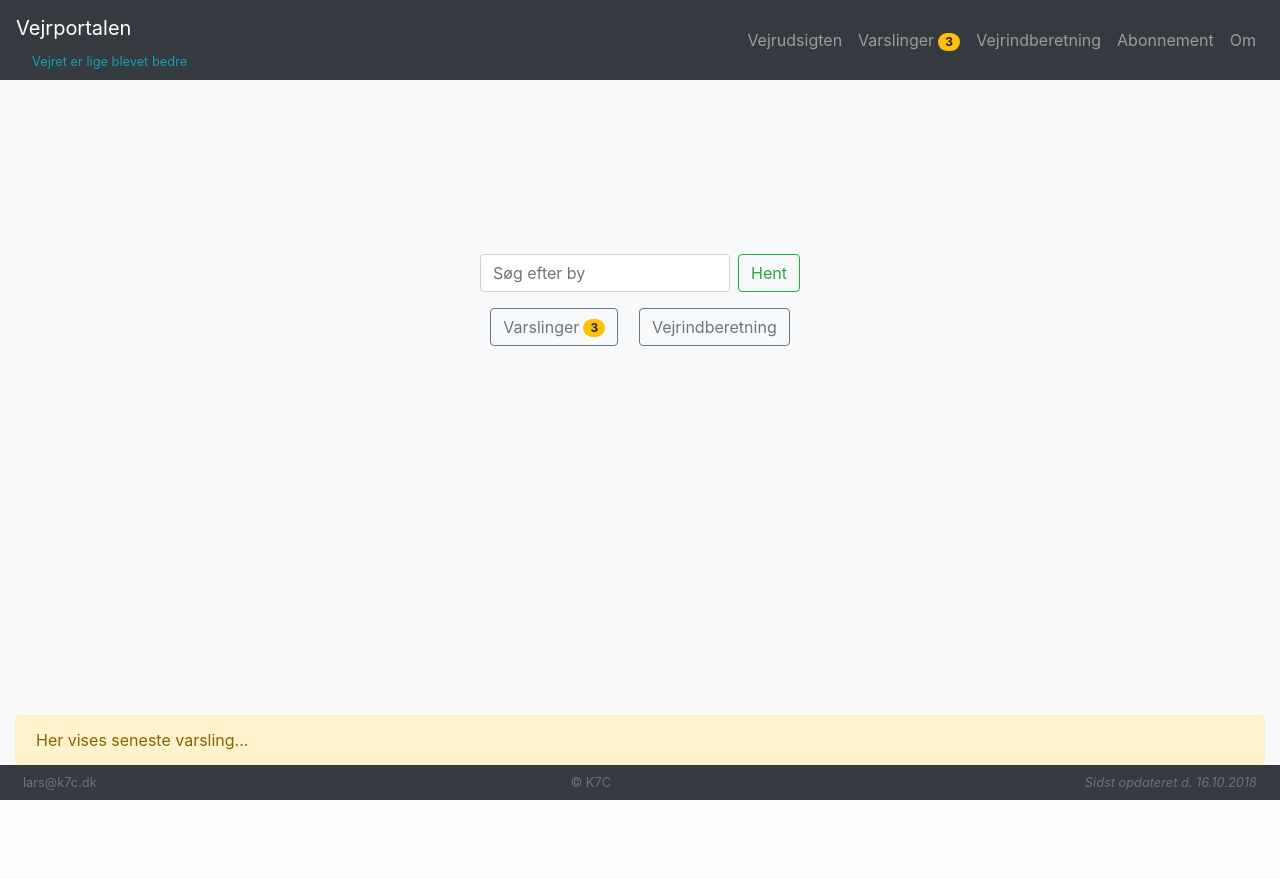
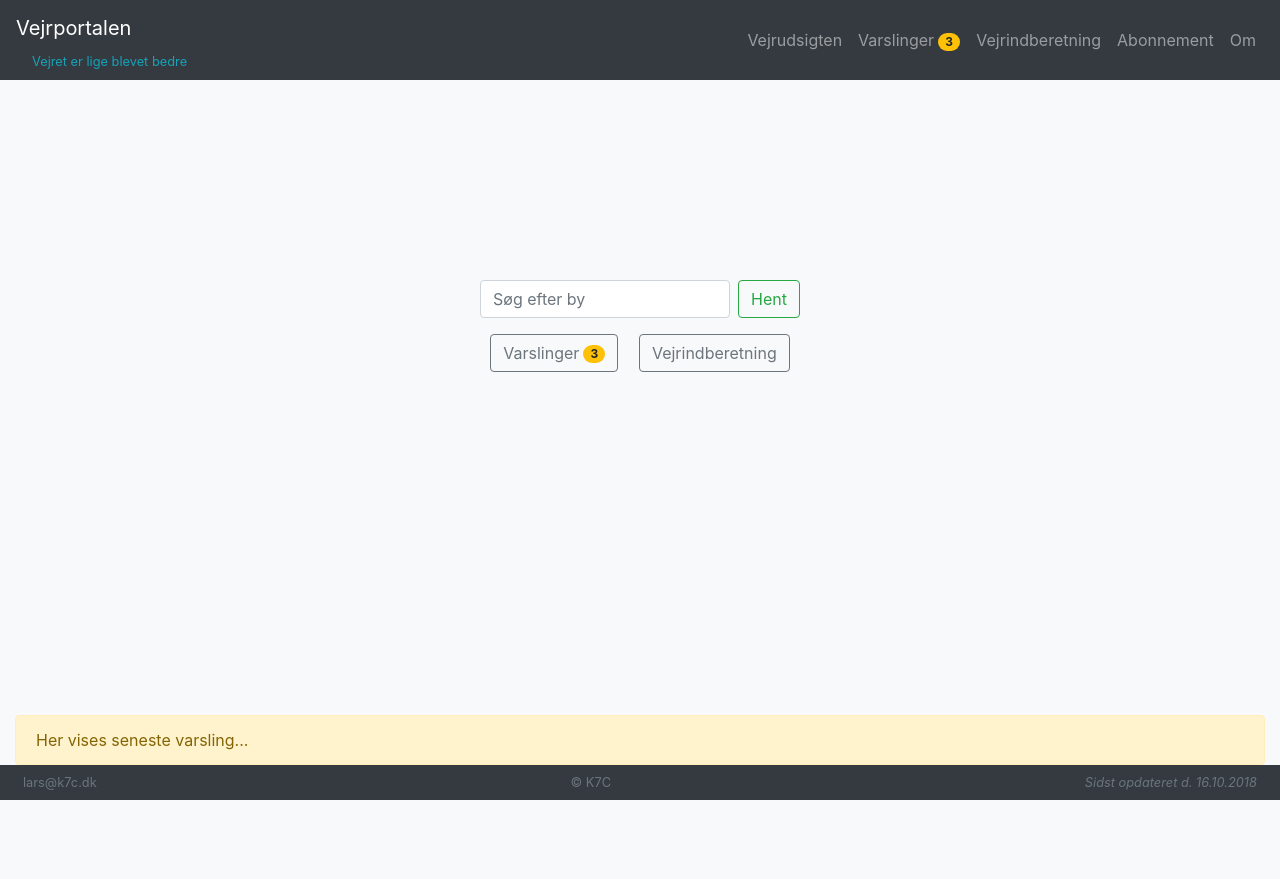
Before and after one commit to larsk7cdk/vejrportalen, a PHP site: page / in a window 1280 px wide. Shown: the top 879 px of the page. Before the commit the page ends 800 px from the top, so only its background shows below. Run offline with PHP 8.4, Linux system fonts and the light colour scheme; some libraries are stand-ins or nearby versions.

Commit message:
working...

```diff
--- a/app.css
+++ b/app.css
@@ -24,7 +24,8 @@ footer {
 }
 
 .fill {
-  height: calc(100vh - 105px);
+  height: calc(100vh );
+  margin-bottom: 25px;
 }
 
 #alert-overlay {
```
Also changed, not shown: 1 other file.
